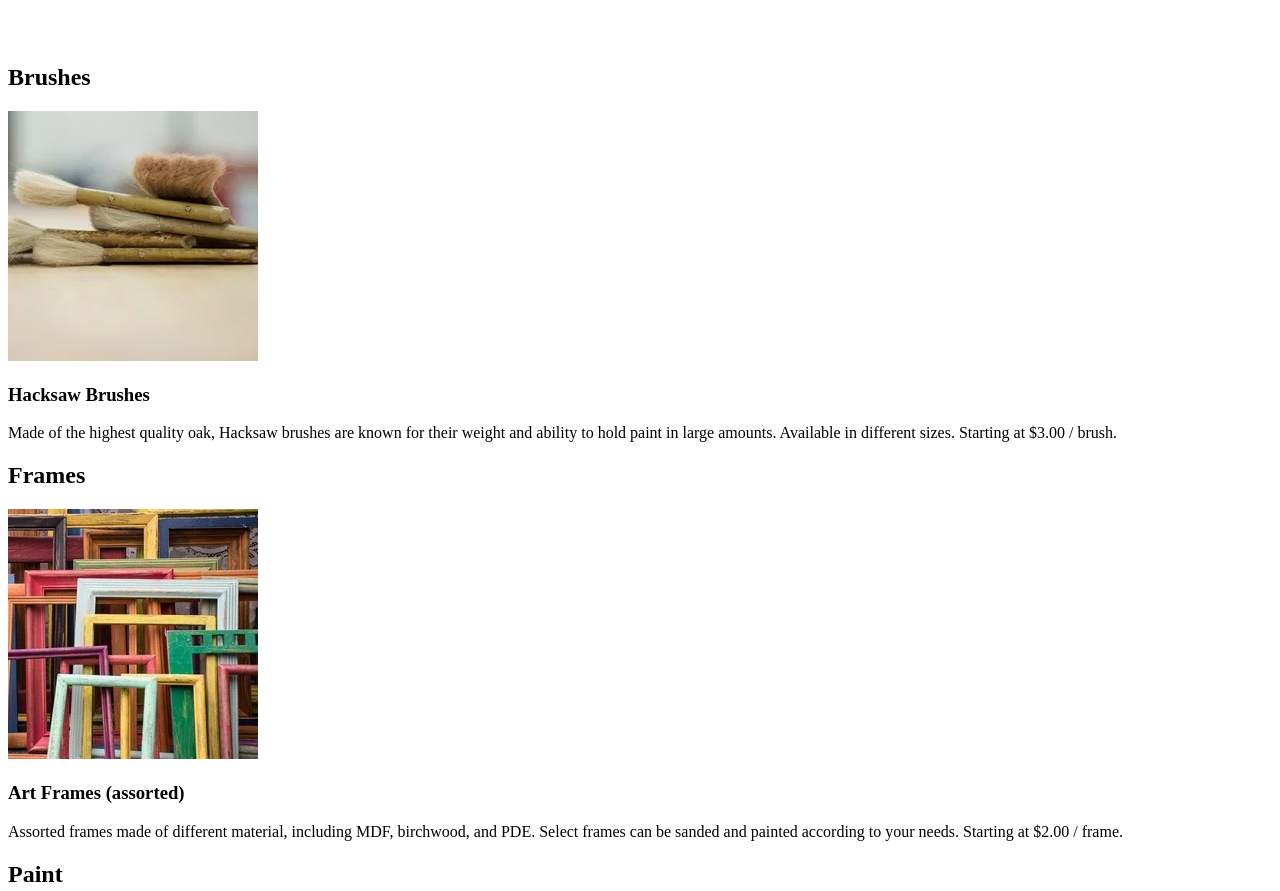
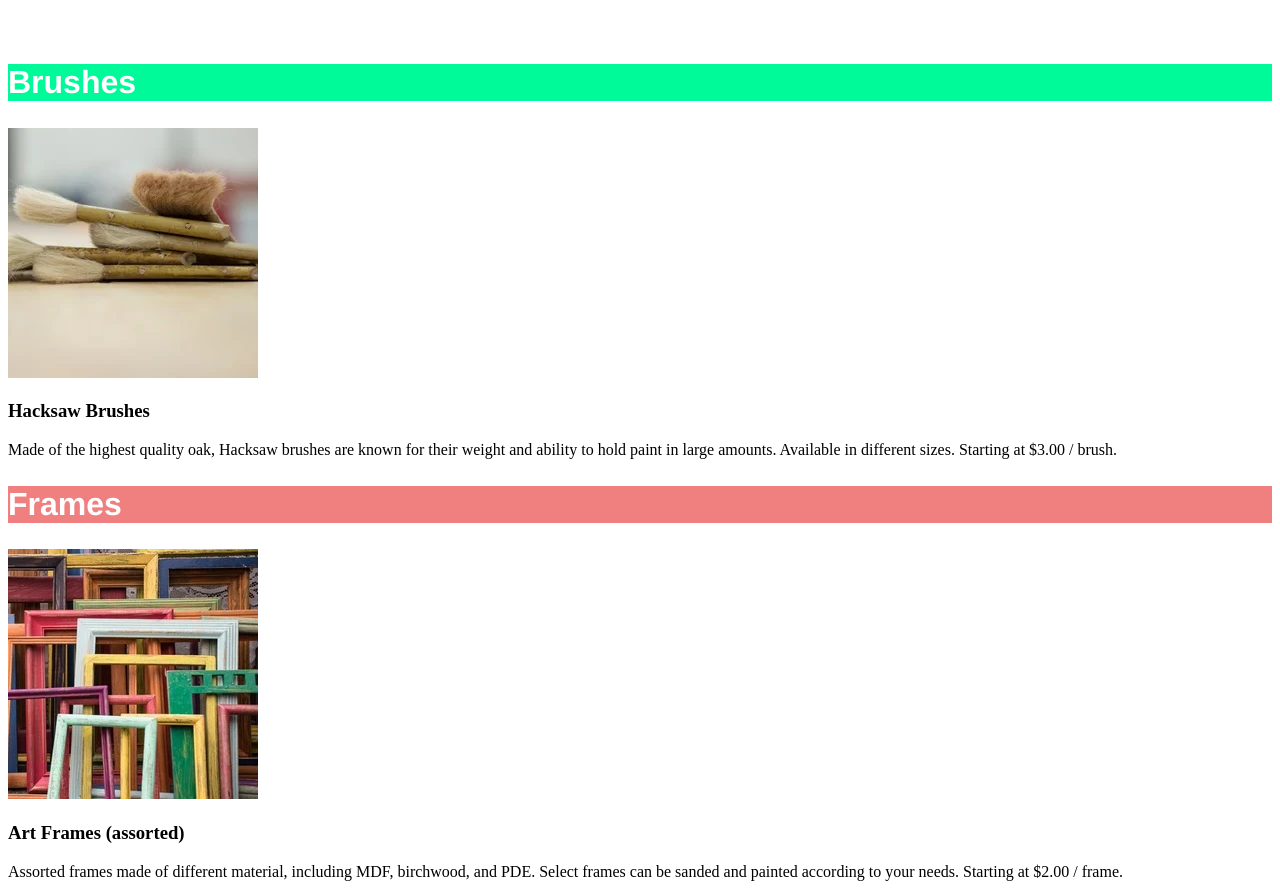
Before and after one commit to chrishooper78/dasmotos-arts-and-crafts, a plain HTML site: page index.html in a window 1280 px wide. Shown: the part 185-1076 px from the top of the page. Drawn offline with Linux system fonts and the light colour scheme.

Commit message:
Style h2's

```diff
--- a/index.html
+++ b/index.html
@@ -9,19 +9,19 @@
           <h1>Dasmoto's Arts & Crafts</h1>
       </header>
       <article>
-          <h2>Brushes</h2>
+          <h2 id='brushes'>Brushes</h2>
           <img src="./images/hacksaw.webp" />
           <h3>Hacksaw Brushes</h3>
           <p>Made of the highest quality oak, Hacksaw brushes are known for their weight and ability to hold paint in large amounts. Available in different sizes. Starting at $3.00 / brush.</p>
       </article>
       <article>
-        <h2>Frames</h2>
+        <h2 id='frames'>Frames</h2>
         <img src="./images/frames.webp" />
         <h3>Art Frames (assorted)</h3>
         <p>Assorted frames made of different material, including MDF, birchwood, and PDE. Select frames can be sanded and painted according to your needs. Starting at $2.00 / frame.</p>
     </article>
     <article>
-        <h2>Paint</h2>
+        <h2 id='paint'>Paint</h2>
         <img src="./images/finnish.jpeg" />
         <h3>Clean Finnish Paint</h3>
         <p>Imported paint from Finland. Over 256 colors available in-store, varying in quantity (1 oz. to 8 oz.). Clean Finnish paint microbinds to canvas, increasing the finish and longevity of any artwork. Starting at $5.00 / tube.</p>
--- a/styles/main.css
+++ b/styles/main.css
@@ -4,5 +4,24 @@ h1 {
   font-weight: bold;
   color: khaki;
   text-align: center;
-  background-image: url('../images/pattern.webp')
+  background-image: url('../images/pattern.webp');
 }
+
+h2 {
+  font-family: 'Helvetica';
+  font-size: 32px;
+  font-weight: bold;
+  color: white;
+}
+
+#brushes {
+  background-color: mediumspringgreen;
+}
+
+#frames {
+  background-color: lightcoral;
+}
+
+#paint {
+  background-color: skyblue;
+}
```
